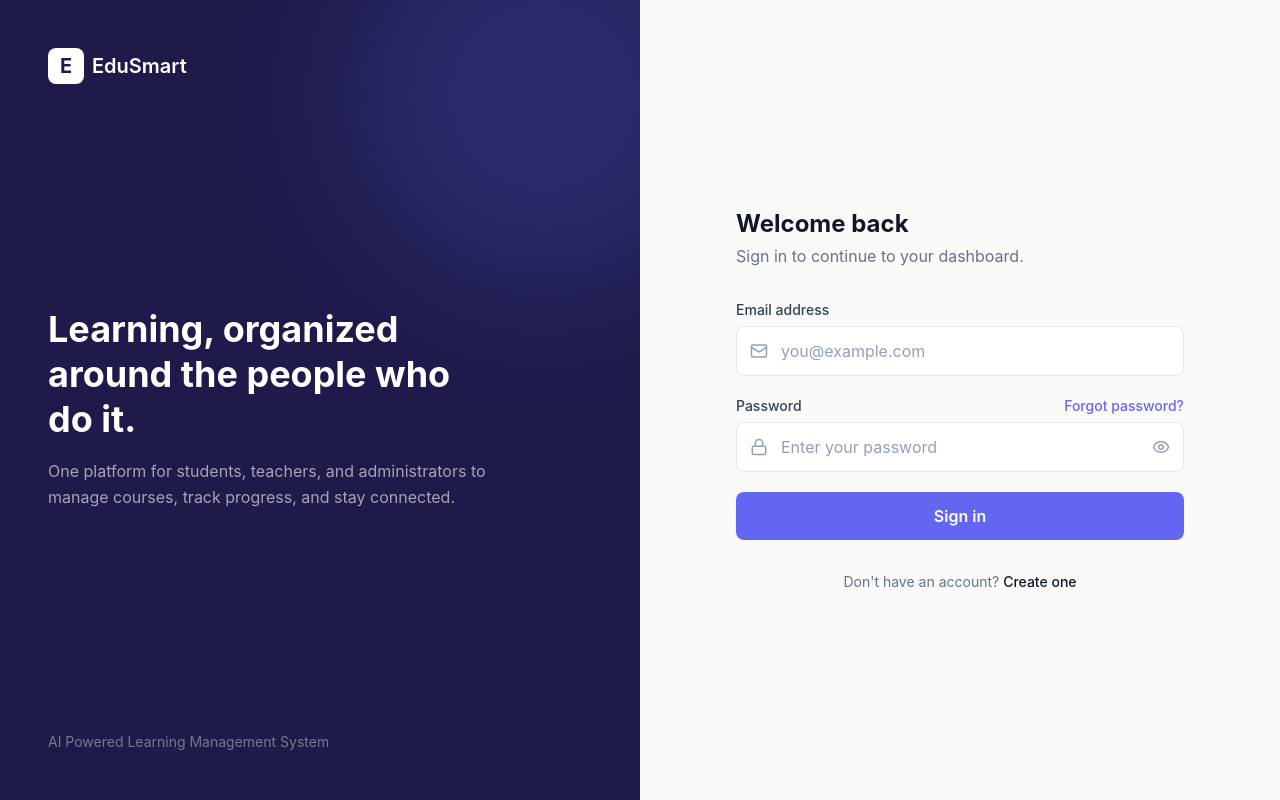
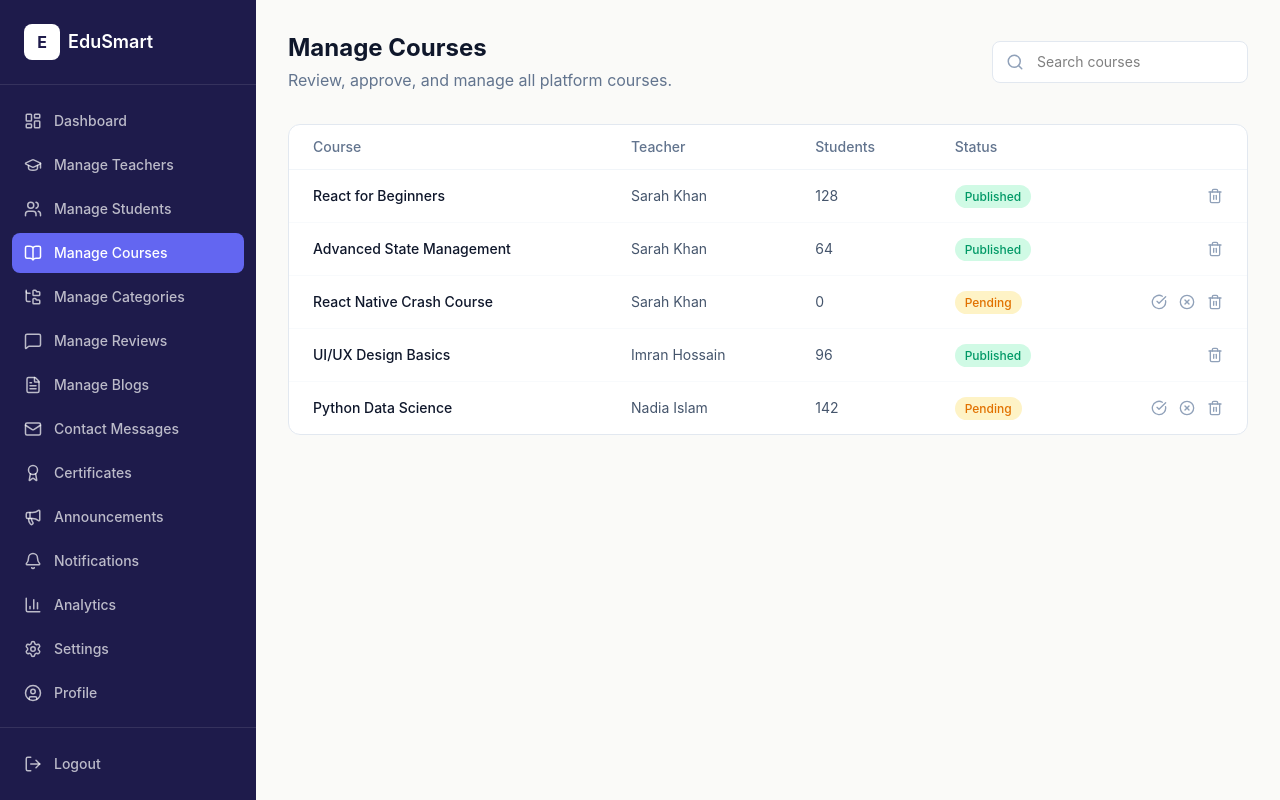
Before and after one commit to S-M-AniK/edusmart-ai-powered-lms, a React (Vite) app in the folder client/: page /admin/courses in a window 1280 px wide. Before the commit this address led to /login. Built offline with nearby package versions, Linux system fonts and the light colour scheme.

Commit message:
Add Manage Courses and Manage Categories pages

```diff
--- a/client/src/App.jsx
+++ b/client/src/App.jsx
@@ -27,6 +27,8 @@ import TeacherProfile from "./pages/teacher/TeacherProfile"
 import AdminDashboard from "./pages/admin/AdminDashboard"
 import ManageTeachers from "./pages/admin/ManageTeachers"
 import ManageStudents from "./pages/admin/ManageStudents"
+import ManageCourses from "./pages/admin/ManageCourses"
+import ManageCategories from "./pages/admin/ManageCategories"
 
 function App() {
   return (
@@ -60,6 +62,8 @@ function App() {
         <Route path="/admin/dashboard" element={<AdminDashboard />} />
         <Route path="/admin/teachers" element={<ManageTeachers />} />
         <Route path="/admin/students" element={<ManageStudents />} />
+        <Route path="/admin/courses" element={<ManageCourses />} />
+        <Route path="/admin/categories" element={<ManageCategories />} />
         <Route path="*" element={<Navigate to="/login" replace />} />
       </Routes>
     </BrowserRouter>
--- /dev/null
+++ b/client/src/pages/admin/ManageCategories.jsx
@@ -0,0 +1,111 @@
+import { useState } from "react"
+import AdminLayout from "../../components/AdminLayout"
+import { Plus, Pencil, Trash2, X, FolderTree } from "lucide-react"
+
+const initialCategories = [
+  { name: "Programming", courses: 24 },
+  { name: "Design", courses: 12 },
+  { name: "Business", courses: 8 },
+  { name: "Marketing", courses: 6 },
+  { name: "Data Science", courses: 14 },
+]
+
+function ManageCategories() {
+  const [categories, setCategories] = useState(initialCategories)
+  const [showModal, setShowModal] = useState(false)
+  const [name, setName] = useState("")
+
+  function handleCreate(e) {
+    e.preventDefault()
+    setCategories((prev) => [...prev, { name, courses: 0 }])
+    setName("")
+    setShowModal(false)
+  }
+
+  function handleDelete(name) {
+    setCategories((prev) => prev.filter((c) => c.name !== name))
+  }
+
+  return (
+    <AdminLayout>
+      <div className="flex items-center justify-between mb-8" style={{ animation: "fadeIn 0.6s ease-out" }}>
+        <div>
+          <h1 className="text-2xl font-bold text-slate-900">Manage Categories</h1>
+          <p className="text-slate-500 mt-1">Organize courses into categories.</p>
+        </div>
+        <button
+          onClick={() => setShowModal(true)}
+          className="flex items-center gap-2 px-4 py-2.5 rounded-lg font-medium text-white bg-[#6366F1] hover:opacity-90 hover:scale-[1.03] active:scale-[0.97] transition-all"
+        >
+          <Plus size={18} />
+          Add Category
+        </button>
+      </div>
+
+      <div className="grid grid-cols-1 sm:grid-cols-2 lg:grid-cols-3 gap-4">
+        {categories.map((category, i) => (
+          <div
+            key={category.name}
+            className="bg-white rounded-xl border border-slate-200 p-5 flex items-center justify-between hover:shadow-md hover:-translate-y-1 transition-all duration-300"
+            style={{ animation: `fadeIn 0.5s ease-out ${i * 0.08}s both` }}
+          >
+            <div className="flex items-center gap-3">
+              <div className="w-10 h-10 rounded-lg bg-[#6366F1]/10 flex items-center justify-center">
+                <FolderTree size={18} className="text-[#6366F1]" />
+              </div>
+              <div>
+                <p className="font-medium text-slate-900">{category.name}</p>
+                <p className="text-xs text-slate-500">{category.courses} courses</p>
+              </div>
+            </div>
+            <div className="flex items-center gap-2">
+              <button className="text-slate-400 hover:text-[#6366F1] hover:scale-110 transition-all">
+                <Pencil size={15} />
+              </button>
+              <button
+                onClick={() => handleDelete(category.name)}
+                className="text-slate-400 hover:text-rose-500 hover:scale-110 transition-all"
+              >
+                <Trash2 size={15} />
+              </button>
+            </div>
+          </div>
+        ))}
+      </div>
+
+      {showModal && (
+        <div className="fixed inset-0 bg-black/40 flex items-center justify-center z-50" style={{ animation: "fadeIn 0.2s ease-out" }}>
+          <div className="bg-white rounded-xl p-6 w-full max-w-md mx-4">
+            <div className="flex items-center justify-between mb-5">
+              <h2 className="text-lg font-semibold text-slate-900">Add New Category</h2>
+              <button onClick={() => setShowModal(false)} className="text-slate-400 hover:text-slate-600">
+                <X size={20} />
+              </button>
+            </div>
+            <form onSubmit={handleCreate} className="space-y-4">
+              <div>
+                <label className="block text-sm font-medium text-slate-700 mb-1.5">Category name</label>
+                <input
+                  type="text"
+                  required
+                  value={name}
+                  onChange={(e) => setName(e.target.value)}
+                  placeholder="e.g. Web Development"
+                  className="w-full px-4 py-3 rounded-lg border border-slate-200 focus:outline-none focus:ring-2 focus:ring-[#6366F1]"
+                />
+              </div>
+              <button
+                type="submit"
+                className="w-full py-2.5 rounded-lg font-medium text-white bg-[#6366F1] hover:opacity-90 transition-opacity"
+              >
+                Create Category
+              </button>
+            </form>
+          </div>
+        </div>
+      )}
+    </AdminLayout>
+  )
+}
+
+export default ManageCategories
--- /dev/null
+++ b/client/src/pages/admin/ManageCourses.jsx
@@ -0,0 +1,114 @@
+import { useState } from "react"
+import AdminLayout from "../../components/AdminLayout"
+import { Search, Trash2, CheckCircle, XCircle } from "lucide-react"
+
+const initialCourses = [
+  { name: "React for Beginners", teacher: "Sarah Khan", students: 128, status: "Published" },
+  { name: "Advanced State Management", teacher: "Sarah Khan", students: 64, status: "Published" },
+  { name: "React Native Crash Course", teacher: "Sarah Khan", students: 0, status: "Pending" },
+  { name: "UI/UX Design Basics", teacher: "Imran Hossain", students: 96, status: "Published" },
+  { name: "Python Data Science", teacher: "Nadia Islam", students: 142, status: "Pending" },
+]
+
+function ManageCourses() {
+  const [courses, setCourses] = useState(initialCourses)
+
+  function updateStatus(name, status) {
+    setCourses((prev) => prev.map((c) => (c.name === name ? { ...c, status } : c)))
+  }
+
+  function handleDelete(name) {
+    setCourses((prev) => prev.filter((c) => c.name !== name))
+  }
+
+  return (
+    <AdminLayout>
+      <div className="flex items-center justify-between mb-8" style={{ animation: "fadeIn 0.6s ease-out" }}>
+        <div>
+          <h1 className="text-2xl font-bold text-slate-900">Manage Courses</h1>
+          <p className="text-slate-500 mt-1">Review, approve, and manage all platform courses.</p>
+        </div>
+        <div className="relative">
+          <Search size={18} className="absolute left-3.5 top-1/2 -translate-y-1/2 text-slate-400" />
+          <input
+            type="text"
+            placeholder="Search courses"
+            className="pl-11 pr-4 py-2.5 rounded-lg border border-slate-200 bg-white text-sm focus:outline-none focus:ring-2 focus:ring-[#6366F1] w-64 transition-shadow"
+          />
+        </div>
+      </div>
+
+      <div
+        className="bg-white rounded-xl border border-slate-200 overflow-hidden"
+        style={{ animation: "fadeIn 0.6s ease-out 0.1s both" }}
+      >
+        <table className="w-full text-sm">
+          <thead>
+            <tr className="border-b border-slate-100 text-left text-slate-500">
+              <th className="px-6 py-3 font-medium">Course</th>
+              <th className="px-6 py-3 font-medium">Teacher</th>
+              <th className="px-6 py-3 font-medium">Students</th>
+              <th className="px-6 py-3 font-medium">Status</th>
+              <th className="px-6 py-3 font-medium"></th>
+            </tr>
+          </thead>
+          <tbody>
+            {courses.map((course, i) => (
+              <tr
+                key={course.name}
+                className="border-b border-slate-50 last:border-0 hover:bg-slate-50 transition-colors duration-150"
+                style={{ animation: `fadeIn 0.4s ease-out ${i * 0.06}s both` }}
+              >
+                <td className="px-6 py-4 font-medium text-slate-900">{course.name}</td>
+                <td className="px-6 py-4 text-slate-600">{course.teacher}</td>
+                <td className="px-6 py-4 text-slate-600">{course.students}</td>
+                <td className="px-6 py-4">
+                  <span
+                    className={`text-xs font-medium px-2.5 py-1 rounded-full ${
+                      course.status === "Published"
+                        ? "bg-emerald-100 text-emerald-600"
+                        : "bg-amber-100 text-amber-600"
+                    }`}
+                  >
+                    {course.status}
+                  </span>
+                </td>
+                <td className="px-6 py-4 text-right">
+                  <div className="flex items-center justify-end gap-3">
+                    {course.status === "Pending" && (
+                      <>
+                        <button
+                          onClick={() => updateStatus(course.name, "Published")}
+                          className="text-slate-400 hover:text-emerald-500 hover:scale-110 transition-all"
+                          title="Approve"
+                        >
+                          <CheckCircle size={16} />
+                        </button>
+                        <button
+                          onClick={() => updateStatus(course.name, "Rejected")}
+                          className="text-slate-400 hover:text-amber-500 hover:scale-110 transition-all"
+                          title="Reject"
+                        >
+                          <XCircle size={16} />
+                        </button>
+                      </>
+                    )}
+                    <button
+                      onClick={() => handleDelete(course.name)}
+                      className="text-slate-400 hover:text-rose-500 hover:scale-110 transition-all"
+                      title="Delete"
+                    >
+                      <Trash2 size={16} />
+                    </button>
+                  </div>
+                </td>
+              </tr>
+            ))}
+          </tbody>
+        </table>
+      </div>
+    </AdminLayout>
+  )
+}
+
+export default ManageCourses
```
